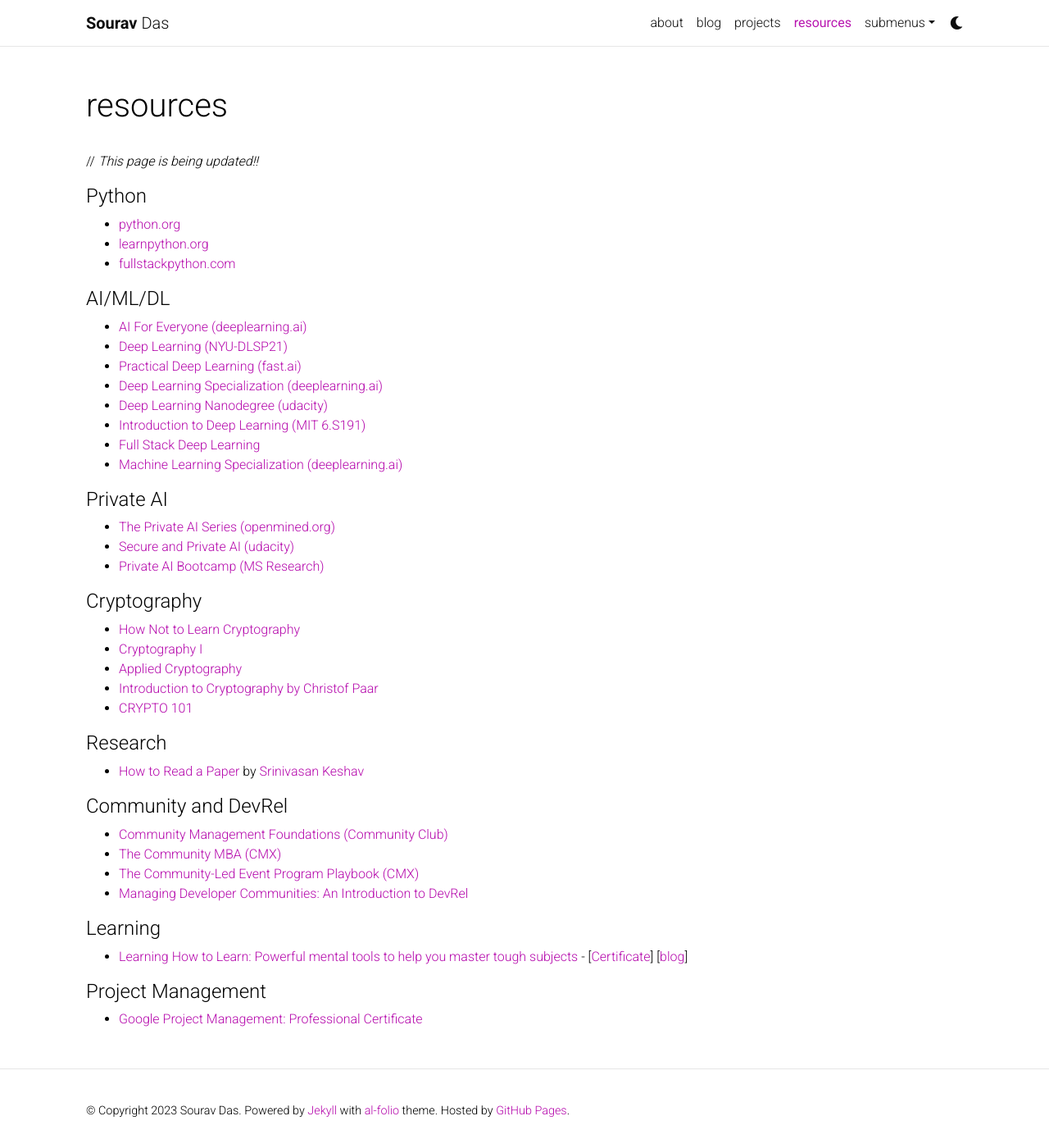
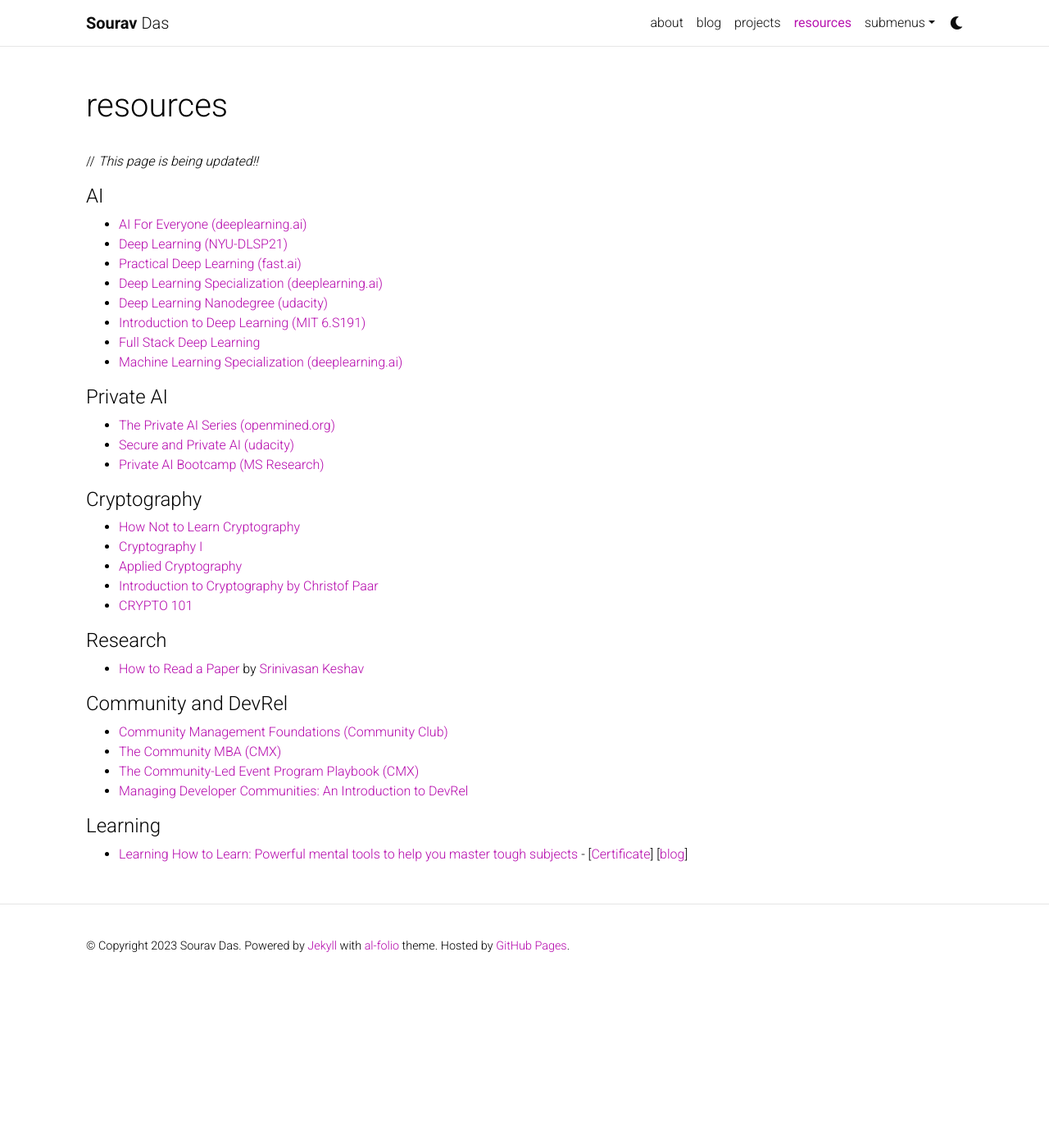
Before and after one commit to souravcipher/souravcipher.github.io, a Jekyll site: the page built from _pages/resources.md, in a window 1280 px wide and 1400 px high. Shown: the whole window at 82% size. Built offline with Jekyll 4.4.1, drawn with Linux system fonts in a browser that asks for light colours; comment, search, counter and statistics services are not loaded; a style sheet for code colours, icons or effects is not loaded.

Commit message:
Update resources.md

```diff
--- a/_pages/resources.md
+++ b/_pages/resources.md
@@ -9,13 +9,7 @@
 
 // *This page is being updated!!*
 
-#### Python
-
-- [python.org](https://docs.python.org/3/)
-- [learnpython.org](https://www.learnpython.org/)
-- [fullstackpython.com](https://www.fullstackpython.com/)
-
-#### AI/ML/DL
+#### AI
 
 - [AI For Everyone (deeplearning.ai)](https://www.coursera.org/learn/ai-for-everyone)
 - [Deep Learning (NYU-DLSP21)](https://www.youtube.com/playlist?list=PLLHTzKZzVU9e6xUfG10TkTWApKSZCzuBI)
@@ -54,7 +48,3 @@
 #### Learning
 
 - [Learning How to Learn: Powerful mental tools to help you master tough subjects](https://www.coursera.org/learn/learning-how-to-learn/) - [[Certificate](https://www.coursera.org/account/accomplishments/certificate/E79VGUCDNV44)] [[blog](https://souravcipher.github.io/blog/2022/learning-how-learn/)]
-
-#### Project Management
-
-- [Google Project Management: Professional Certificate](https://www.coursera.org/professional-certificates/google-project-management)
```
